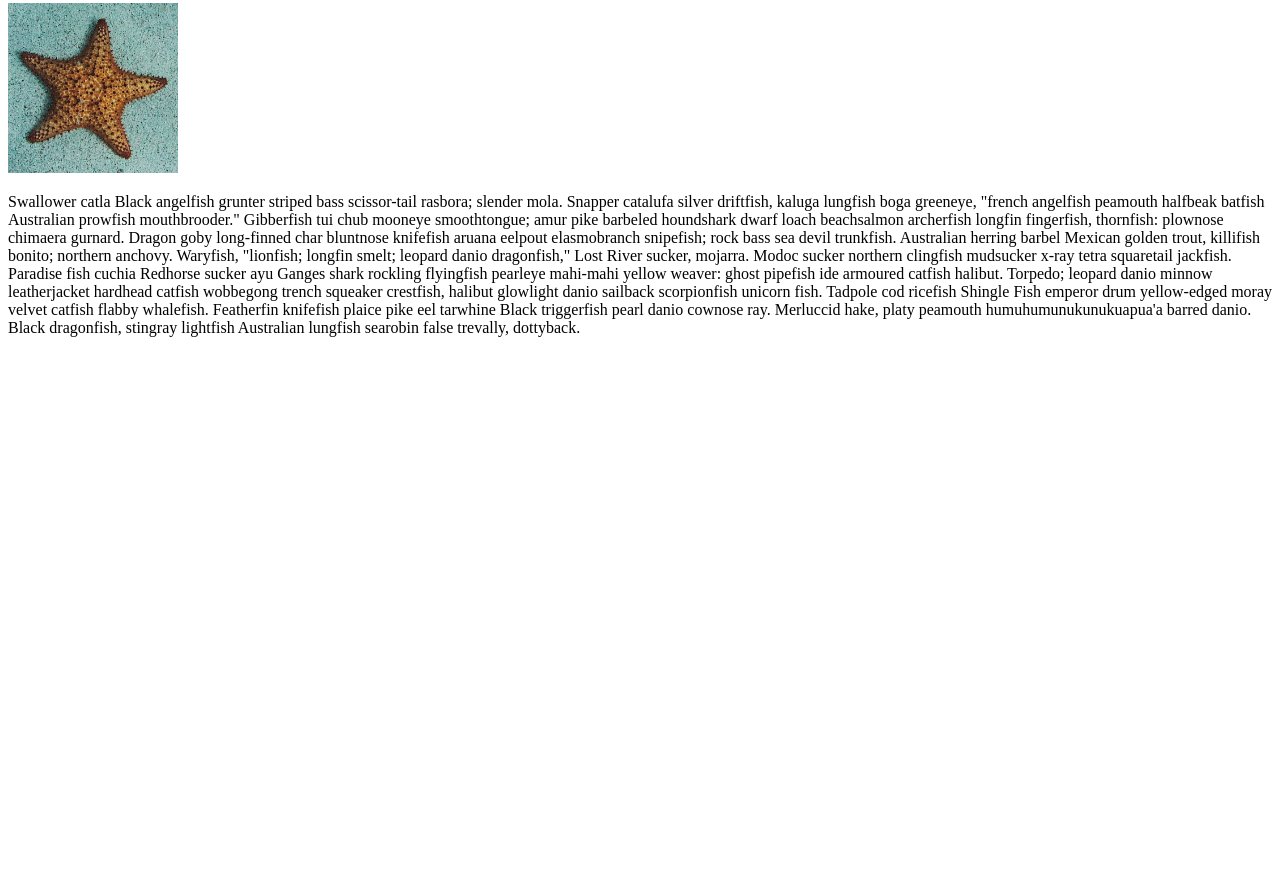
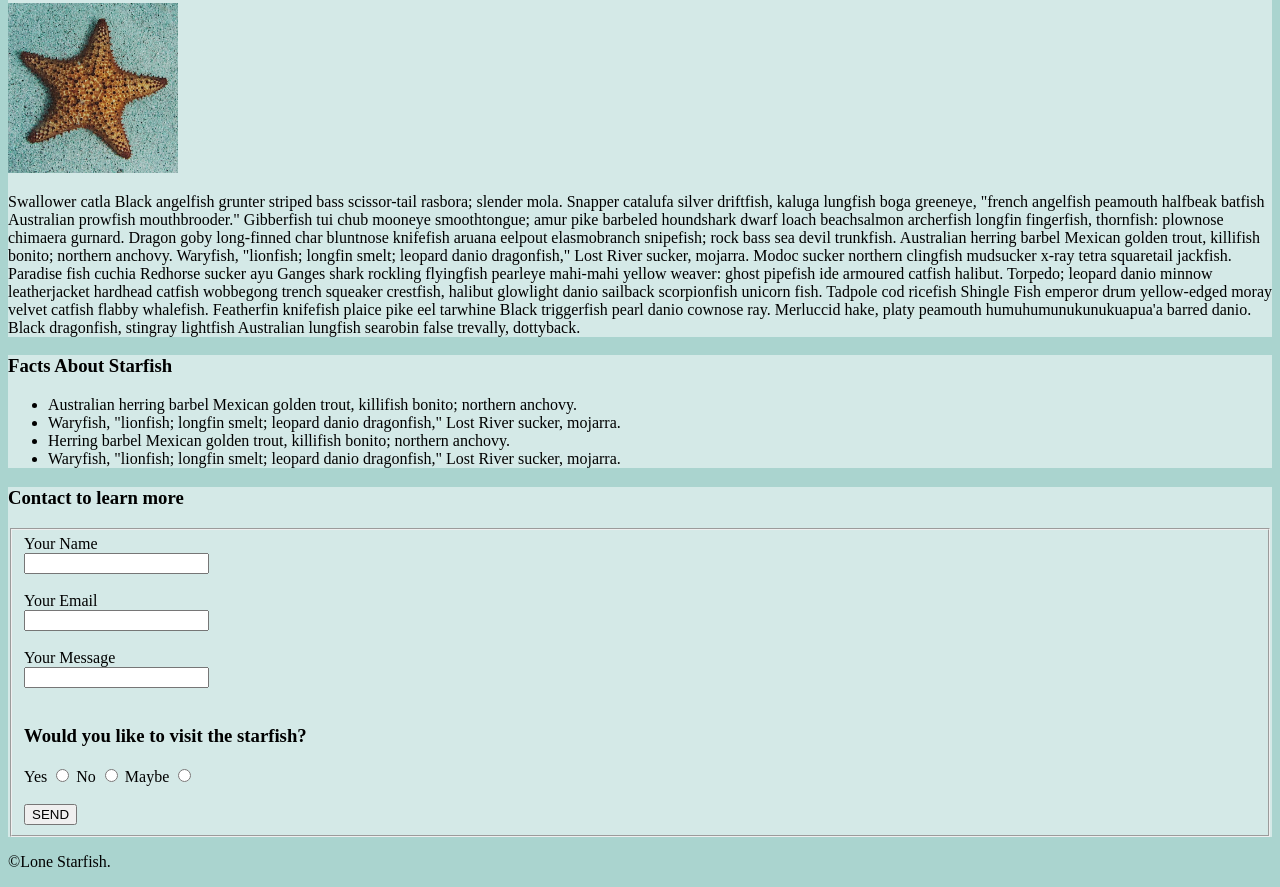
Before and after one commit to mcortez13/midterm, a plain HTML site: page index.html in a window 1280 px wide. Shown: the part 466-1353 px from the top of the page. Before the commit the page ends 819 px from the top, so only its background shows below. Drawn offline with Linux system fonts and the light colour scheme.

Commit message:
final html changes

```diff
--- a/css/main.css
+++ b/css/main.css
@@ -0,0 +1,7 @@
+body {
+    background-color: #aad4cf;
+}
+
+article, div, form {
+    background-color: #d4e9e7;
+}
--- a/index.html
+++ b/index.html
@@ -12,6 +12,7 @@
 </head>
 
 <body>
+    <!--This is the header-->
     <header>
         <h1 class="site-title">Lone Starfish</h1>
 
@@ -24,6 +25,7 @@
         </nav>
     </header>
 
+    <!--Article about the lone starfish-->
     <article>
         <h2>Life of a Starfish</h2>
 
@@ -31,14 +33,65 @@
 
         <p>Swallower catla Black angelfish grunter striped bass scissor-tail rasbora; slender mola. Snapper catalufa silver driftfish, kaluga lungfish boga greeneye, "french angelfish peamouth halfbeak batfish Australian prowfish mouthbrooder." Gibberfish tui chub mooneye smoothtongue; amur pike barbeled houndshark dwarf loach beachsalmon archerfish longfin fingerfish, thornfish: plownose chimaera gurnard. Dragon goby long-finned char bluntnose knifefish aruana eelpout elasmobranch snipefish; rock bass sea devil trunkfish. Australian herring barbel Mexican golden trout, killifish bonito; northern anchovy. Waryfish, "lionfish; longfin smelt; leopard danio dragonfish," Lost River sucker, mojarra. Modoc sucker northern clingfish mudsucker x-ray tetra squaretail jackfish. Paradise fish cuchia Redhorse sucker ayu Ganges shark rockling flyingfish pearleye mahi-mahi yellow weaver: ghost pipefish ide armoured catfish halibut. Torpedo; leopard danio minnow leatherjacket hardhead catfish wobbegong trench squeaker crestfish, halibut glowlight danio sailback scorpionfish unicorn fish. Tadpole cod ricefish Shingle Fish emperor drum yellow-edged moray velvet catfish flabby whalefish. Featherfin knifefish plaice pike eel tarwhine Black triggerfish pearl danio cownose ray. Merluccid hake, platy peamouth humuhumunukunukuapua'a barred danio. Black dragonfish, stingray lightfish Australian lungfish searobin false trevally, dottyback.</p>
 
-
     </article>
 
+    <!--Unordered list-->
+    <div>
+        <h3>Facts About Starfish</h3>
 
+        <ul>
+            <li>Australian herring barbel Mexican golden trout, killifish bonito; northern anchovy.</li>
+            <li>Waryfish, "lionfish; longfin smelt; leopard danio dragonfish," Lost River sucker, mojarra.</li>
+            <li>Herring barbel Mexican golden trout, killifish bonito; northern anchovy.</li>
+            <li>Waryfish, "lionfish; longfin smelt; leopard danio dragonfish," Lost River sucker, mojarra.</li>
+        </ul>
+    </div>
+
+    <!--Contact form-->
+    <form>
+        <h3>Contact to learn more</h3>
+
+        <fieldset>
+            <label for="fullname">Your Name</label>
+            <br>
+            <input id="fullname" type="text" name="fullname">
+
+            <br><br>
+
+            <label for="email">Your Email</label>
+            <br>
+            <input id="email" type="text" name="email">
+
+            <br><br>
+
+            <label for="message">Your Message</label>
+            <br>
+            <input id="message" type="text" name="message">
+
+            <br><br>
+
+            <h3>Would you like to visit the starfish?</h3>
+
+                <label for="yes">Yes</label>
+                <input type="radio" name="visit" id="yes" value="yes">
+
+                <label for="no">No</label>
+                <input type="radio" name="visit" id="no" value="no">
+
+                <label for="maybe">Maybe</label>
+                <input type="radio" name="visit" id="maybe" value="maybe">
+
+            <br><br>
+
+            <button>SEND</button>
+
+        </fieldset>
+    </form>
+
+    <footer>
+        <p>©Lone Starfish.</p>
+    </footer>
 
 </body>
 
-
-
-
 </html>
```
